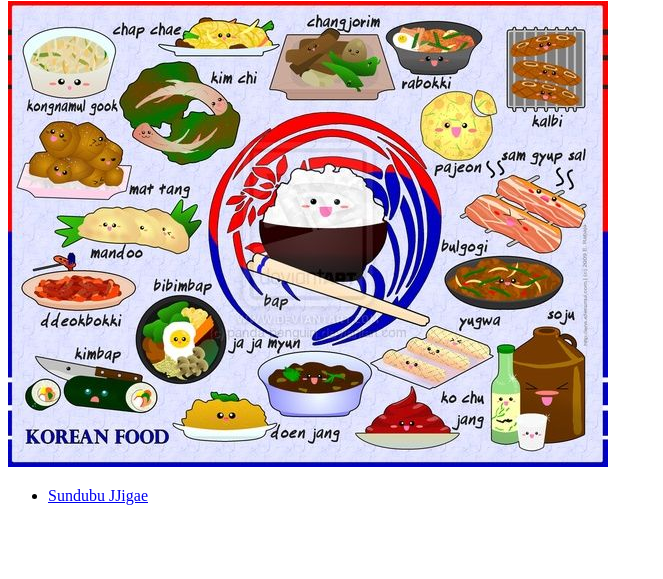
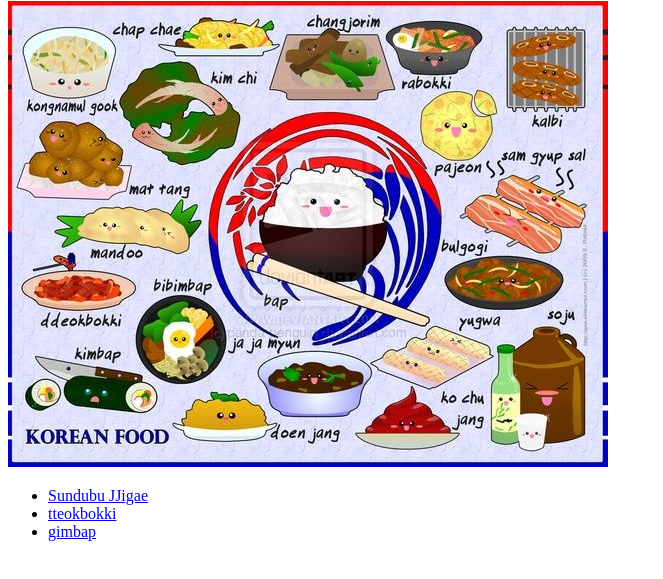
Before and after one commit to Eggweird/odin-recipes, a plain HTML site: page index.html in a window 1280 px wide. Shown: the part 79-658 px from the top of the page, without its empty margins (0-663 px from the left). Drawn offline with Linux system fonts and the light colour scheme.

Commit message:
Added Tteokboki and Gimbap into index links

```diff
--- a/index.html
+++ b/index.html
@@ -10,6 +10,8 @@
         <img src="imgs/koreanfoodimg.jpg" alt="This is a image of Korean Cuisine">
         <ul>
             <li><a href="recipes/sundubu.html">Sundubu JJigae</a></li>
+            <li><a href="recipes/tteokbokki.html">tteokbokki </a></li>
+            <li><a href="recipes/gimbap.html">gimbap</a></li>
         </ul>
 
     </body>
```
Also changed, not shown: recipes/gimbap.html (added), recipes/tteokbokki.html (added).
